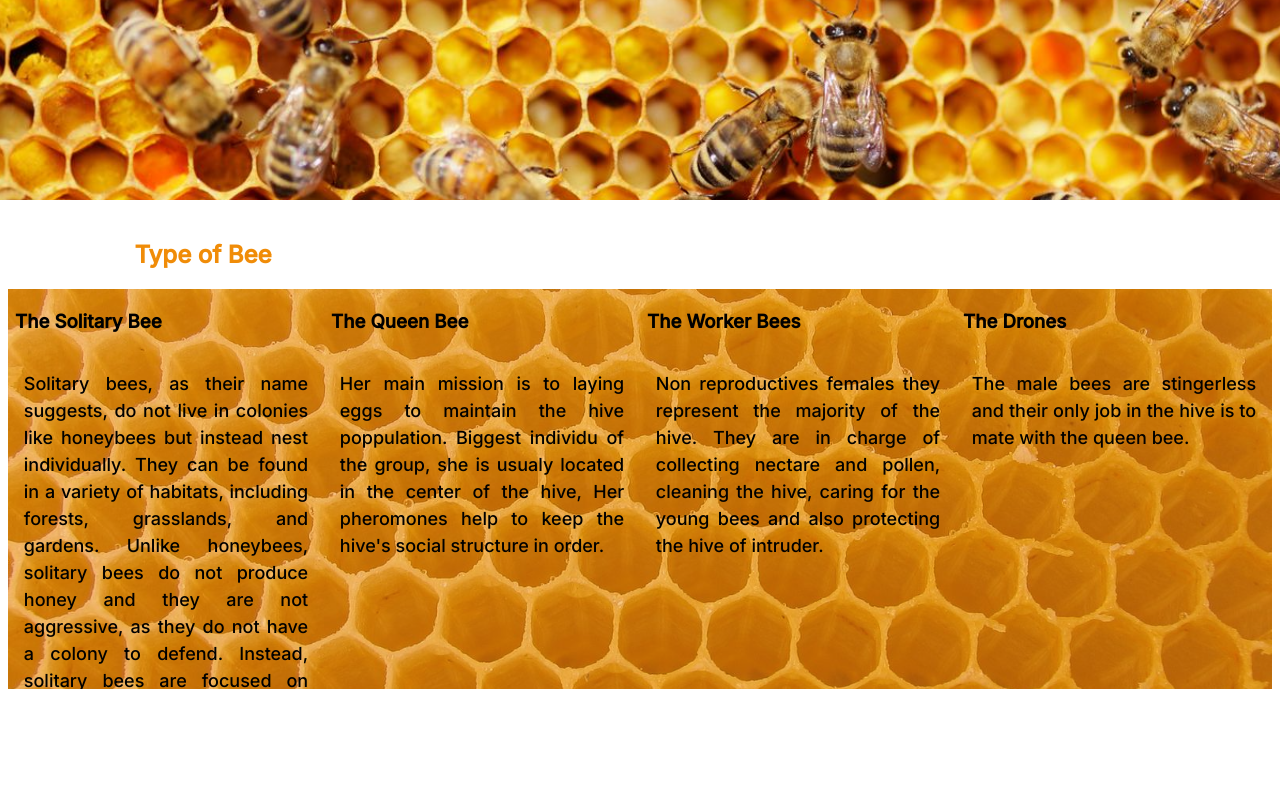
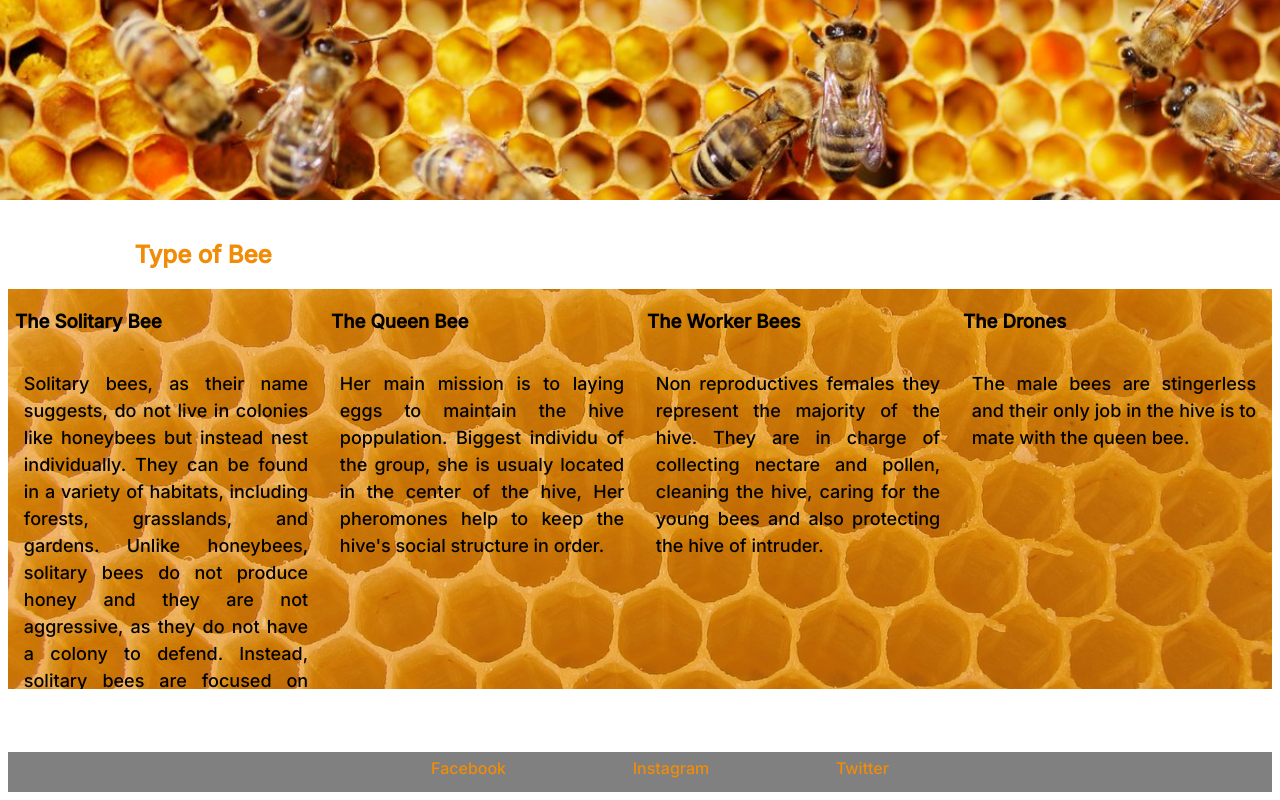
Before and after one commit to Lucas-soret/project1, a plain HTML site: page index.html in a window 1280 px wide. Shown: the part 489-1289 px from the top of the page. Before the commit the page ends 1186 px from the top, so only its background shows below. Drawn offline with Linux system fonts and the light colour scheme; a web font is replaced by a local one.

Commit message:
add footer

```diff
--- a/assets/css/style.css
+++ b/assets/css/style.css
@@ -14,9 +14,6 @@ h1 h2 {
     color: black;
 }
 
-br {
-  line-height: 15px;
-}
 
 /* hexagone for the hive can be reuse for different chapter*/
 
@@ -28,7 +25,7 @@ br {
   position: absolute;
   margin: -15px 15px 1px -20px;
   clear: both;
-  }
+}
 
 #hex2 {
   position:absolute;
@@ -119,7 +116,7 @@ br {
 section h2 {
   margin-left: 10%;
   color: #F08C08;
-  }
+}
 
 #type-bee div {
   width: 25%;
@@ -133,7 +130,7 @@ section h2 {
 #type-bee h3 {
   padding: 0 auto;
   margin-left: 7px;
- }
+}
 
 #type-bee p {
   width: 90%;
@@ -142,3 +139,31 @@ section h2 {
   color: black;
   padding: 5%
 }
+
+/* Footer */
+
+footer {
+  height: 40px;
+  background-color: grey;
+}
+
+.social-media {
+  text-align: center;
+  margin-top: 5%;
+  padding-top: 0.5%;
+  }
+
+.social-media > li {
+  display: inline;
+
+
+}
+
+.social-media a {
+  font-size: 100%;
+  padding: 01% 5%;
+  color: #F08C08;
+  text-decoration-line: none;
+
+
+ }
--- a/index.html
+++ b/index.html
@@ -85,9 +85,22 @@
             </div>
         </div>
      </section>
-    <footer>
 
+     <footer>
+        <ul class="social-media">
+            <li>
+                <a href="https://www.facebook.com/" target="_blank" rel="noopener">Facebook</a>
+            </li>
+            <li>
+                <a href="https://www.instagram.com/" target="_blank" rel="noopener">Instagram</a>
+            </li>
+            <li>
+                <a href="https://twitter.com/?lang=en-ie" target="_blank" rel="noopener">Twitter</a>
+            </li>
+        </ul>
     </footer>
+
+    <script src="https://kit.fontawesome.com/d7c68086c9.js" crossorigin="anonymous"></script>
 
 </body>
 
```
